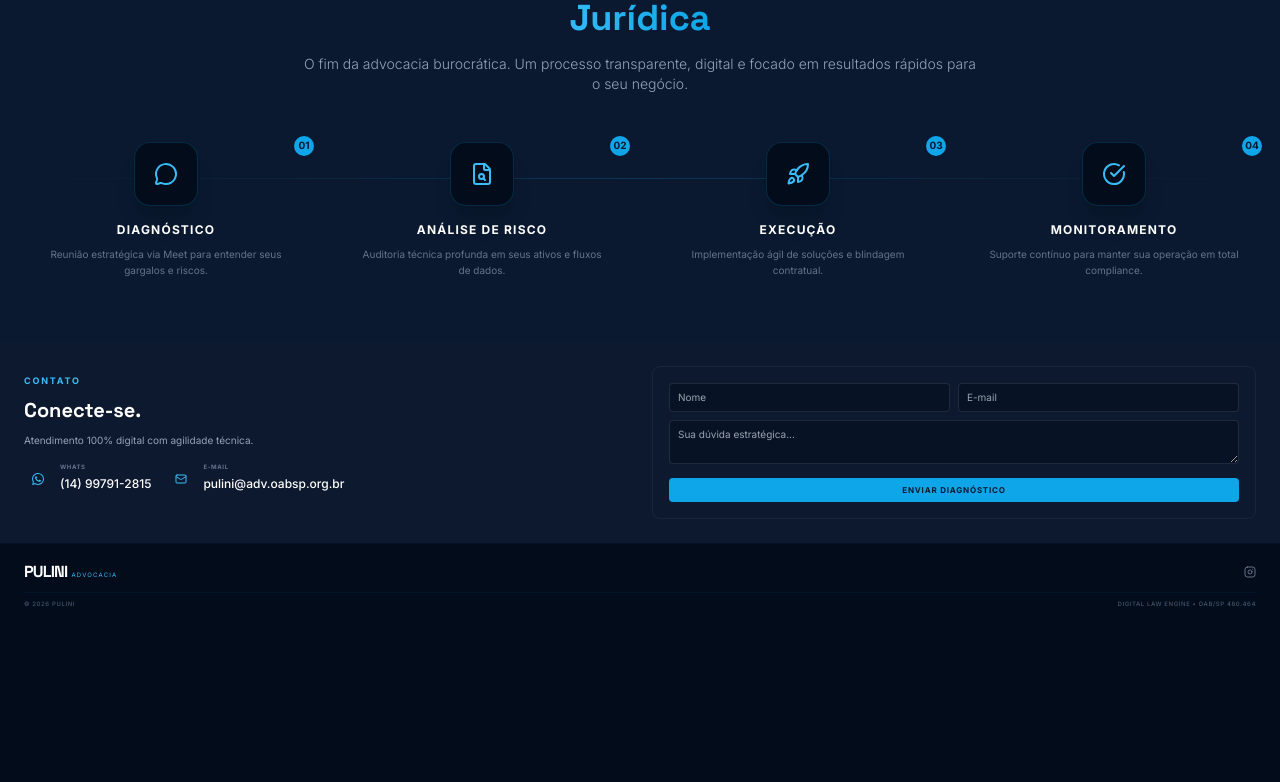
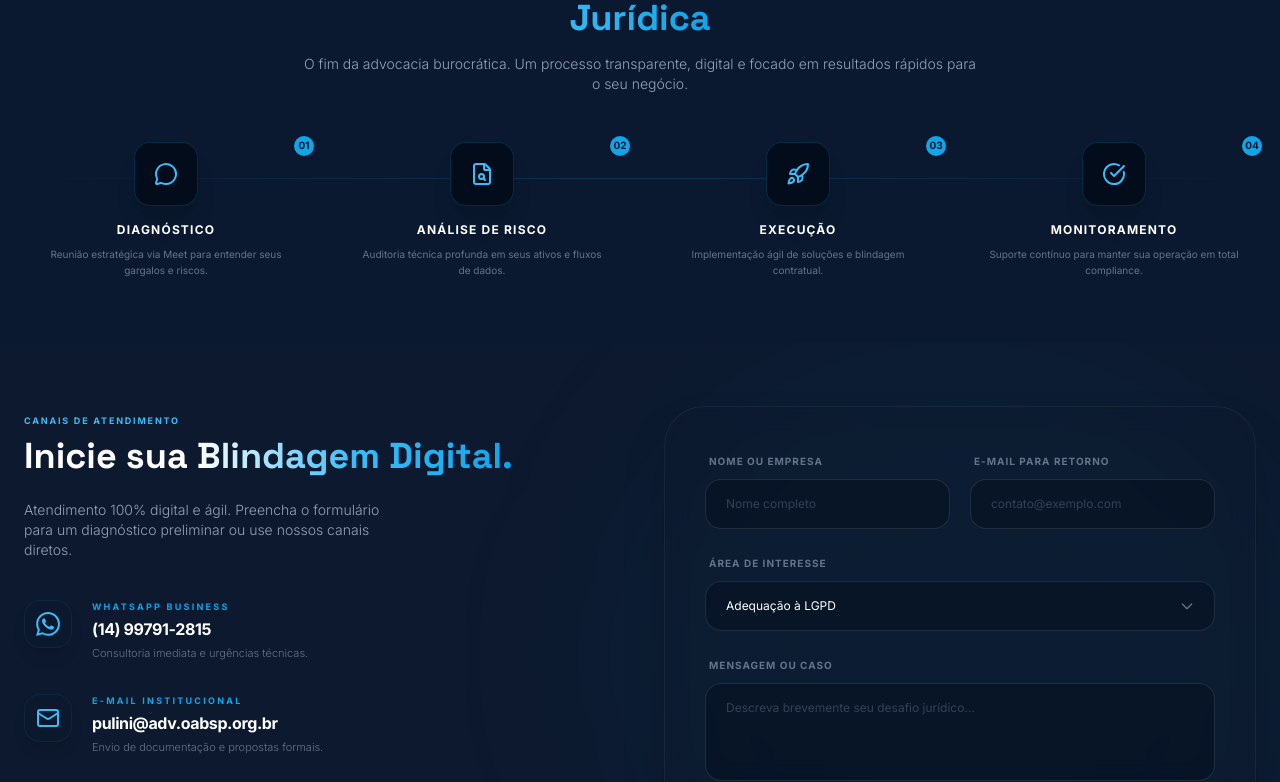
Before and after one commit to PuliniAdvocacia/Pulini-Advocacia, a React (Vite) app: page / in a window 1280 px wide. Shown: the part 2012-2794 px from the top of the page. Before the commit the page ends 2628 px from the top, so only its background shows below. Built offline with nearby package versions, Linux system fonts and the light colour scheme.

Commit message:
feat: Integrate Formspree and update AI chat triggers
Replaces Supabase contact form submission with Formspree for direct email delivery. Updates AI chat triggers with new styling and adds a refresh icon.

```diff
--- a/components/Contact.tsx
+++ b/components/Contact.tsx
@@ -2,12 +2,11 @@
 import React, { useState } from 'react';
 import { Mail, Send, Loader2, AlertCircle, CheckCircle2 } from 'lucide-react';
 import { WhatsAppIcon, OFFICE_EMAIL, OFFICE_PHONE } from '../constants';
-import { supabase } from '../services/supabaseClient';
 
 const Contact: React.FC = () => {
   const [formStatus, setFormStatus] = useState<'idle' | 'sending' | 'success' | 'error'>('idle');
   const [formData, setFormData] = useState({
-    name: '', email: '', subject: 'Adequação à LGPD', message: ''
+    name: '', email: '', subject: 'Diagnóstico Jurídico Digital', message: ''
   });
 
   const handleChange = (e: React.ChangeEvent<HTMLInputElement | HTMLTextAreaElement | HTMLSelectElement>) => {
@@ -17,77 +16,185 @@ const Contact: React.FC = () => {
   const handleSubmit = async (e: React.FormEvent) => {
     e.preventDefault();
     setFormStatus('sending');
+
     try {
-      // Mapeamento explícito para garantir que os nomes das colunas correspondam ao esperado na tabela 'contacts'
-      const { error } = await supabase.from('contacts').insert([{
-        name: formData.name,
-        email: formData.email,
-        subject: formData.subject,
-        message: formData.message
-      }]);
+      /**
+       * Integração com Formspree para envio direto ao e-mail pulini@adv.oabsp.org.br
+       * Para ativar, basta criar o formulário em formspree.io e substituir o ID abaixo.
+       */
+      const FORMSPREE_ID = "xldgqjbe"; // Substitua pelo seu ID real do Formspree
 
-      if (error) throw error;
+      const response = await fetch(`https://formspree.io/f/${FORMSPREE_ID}`, {
+        method: "POST",
+        headers: {
+          "Content-Type": "application/json",
+          "Accept": "application/json"
+        },
+        body: JSON.stringify({
+          ...formData,
+          _subject: `Novo Lead Jurídico: ${formData.name} - ${formData.subject}`
+        })
+      });
 
-      setFormStatus('success');
-      setFormData({ name: '', email: '', subject: 'Adequação à LGPD', message: '' });
-      setTimeout(() => setFormStatus('idle'), 4000);
+      if (response.ok) {
+        setFormStatus('success');
+        setFormData({ name: '', email: '', subject: 'Diagnóstico Jurídico Digital', message: '' });
+        setTimeout(() => setFormStatus('idle'), 6000);
+      } else {
+        throw new Error("Falha no servidor de e-mail");
+      }
     } catch (err) {
-      console.error('Supabase submission error:', err);
+      console.error('Contact error:', err);
       setFormStatus('error');
-      setTimeout(() => setFormStatus('idle'), 4000);
+      setTimeout(() => setFormStatus('idle'), 6000);
     }
   };
 
   return (
-    <section id="contato" className="py-6 bg-navy-800">
+    <section id="contato" className="py-16 bg-navy-800 relative overflow-hidden">
       <div className="container mx-auto px-6">
-        <div className="grid grid-cols-1 lg:grid-cols-2 gap-6 items-start">
+        <div className="grid grid-cols-1 lg:grid-cols-2 gap-12 items-start">
+
           <div className="fade-in">
-            <span className="section-header-badge">Contato</span>
-            <h3 className="text-xl font-display font-bold text-white mb-2">Conecte-se.</h3>
-            <p className="text-slate-400 mb-4 text-[10px] leading-relaxed max-w-xs">
-              Atendimento 100% digital com agilidade técnica.
+            <span className="section-header-badge">Canais de Atendimento</span>
+            <h3 className="text-2xl md:text-4xl font-display font-bold text-white mb-6">
+              Inicie sua <span className="text-gradient">Blindagem Digital.</span>
+            </h3>
+            <p className="text-slate-400 mb-10 text-xs md:text-sm leading-relaxed max-w-sm font-light">
+              Atendimento 100% digital e ágil. Preencha o formulário para um diagnóstico preliminar ou use nossos canais diretos.
             </p>
 
-            <div className="flex flex-wrap gap-4">
+            <div className="space-y-8">
               {[
-                { icon: WhatsAppIcon, label: "Whats", val: OFFICE_PHONE, href: `https://wa.me/55${OFFICE_PHONE.replace(/\D/g, '')}` },
-                { icon: Mail, label: "E-mail", val: OFFICE_EMAIL, href: `mailto:${OFFICE_EMAIL}` }
+                {
+                  icon: WhatsAppIcon,
+                  label: "WhatsApp Business",
+                  val: OFFICE_PHONE,
+                  href: `https://wa.me/55${OFFICE_PHONE.replace(/\D/g, '')}`,
+                  desc: "Consultoria imediata e urgências técnicas."
+                },
+                {
+                  icon: Mail,
+                  label: "E-mail Institucional",
+                  val: OFFICE_EMAIL,
+                  href: `mailto:${OFFICE_EMAIL}`,
+                  desc: "Envio de documentação e propostas formais."
+                }
               ].map((item, i) => (
-                <div key={i} className="flex items-center space-x-2">
-                  <div className="w-7 h-7 glass flex items-center justify-center rounded">
-                    <item.icon className="w-3 h-3 text-sky-400" />
+                <div key={i} className="flex items-start space-x-5 group">
+                  <div className="w-12 h-12 glass-panel flex items-center justify-center rounded-2xl border border-sky-500/10 group-hover:border-sky-500/40 transition-all shadow-lg">
+                    <item.icon className="w-6 h-6 text-sky-400" />
                   </div>
                   <div>
-                    <span className="block text-slate-500 text-[6px] uppercase font-bold tracking-widest leading-none">{item.label}</span>
-                    <a href={item.href} className="text-xs text-white font-medium hover:text-sky-400 transition-colors">{item.val}</a>
+                    <span className="block text-sky-500 text-[9px] uppercase font-bold tracking-[0.25em] mb-1">{item.label}</span>
+                    <a href={item.href} className="text-base text-white font-bold hover:text-sky-400 transition-colors block tracking-tight">{item.val}</a>
+                    <span className="text-[11px] text-slate-500 font-light mt-1 block">{item.desc}</span>
                   </div>
                 </div>
               ))}
             </div>
           </div>
 
-          <div className="fade-in">
-            <div className="glass p-4 rounded-lg border border-white/5">
+          <div className="fade-in relative">
+            {/* Ambient Glow behind the form */}
+            <div className="absolute -inset-10 bg-sky-500/5 blur-[100px] rounded-full pointer-events-none"></div>
+
+            <div className="glass-panel p-8 md:p-10 rounded-[2.5rem] border border-white/5 relative z-10 shadow-2xl">
               {formStatus === 'success' ? (
-                <div className="text-center py-2 flex items-center justify-center space-x-2">
-                  <CheckCircle2 className="text-green-400" size={14} />
-                  <p className="text-white text-[10px] font-bold uppercase tracking-widest">Recebido!</p>
-                </div>
-              ) : formStatus === 'error' ? (
-                <div className="text-center py-2 flex items-center justify-center space-x-2 text-red-400">
-                  <AlertCircle size={14} />
-                  <p className="text-[10px] font-bold uppercase tracking-widest">Erro no envio</p>
+                <div className="text-center py-16 animate-in zoom-in duration-500">
+                  <div className="w-20 h-20 bg-green-500/10 rounded-full flex items-center justify-center mx-auto mb-6 border border-green-500/20 shadow-[0_0_30px_rgba(34,197,94,0.1)]">
+                    <CheckCircle2 className="text-green-400" size={40} />
+                  </div>
+                  <h4 className="text-white font-display font-bold text-xl mb-3 uppercase tracking-tight">Recebido com Sucesso!</h4>
+                  <p className="text-slate-400 text-sm font-light max-w-[250px] mx-auto leading-relaxed">
+                    Sua solicitação foi enviada diretamente ao Dr. Pulini. Retornaremos em breve.
+                  </p>
                 </div>
               ) : (
-                <form onSubmit={handleSubmit} className="space-y-2">
-                  <div className="grid grid-cols-2 gap-2">
-                    <input required name="name" value={formData.name} onChange={handleChange} placeholder="Nome" className="bg-navy-950/50 border border-white/10 rounded px-2 py-1.5 text-white text-[10px] focus:border-sky-500/50 outline-none" />
-                    <input required name="email" value={formData.email} onChange={handleChange} placeholder="E-mail" type="email" className="bg-navy-950/50 border border-white/10 rounded px-2 py-1.5 text-white text-[10px] focus:border-sky-500/50 outline-none" />
+                <form onSubmit={handleSubmit} className="space-y-5">
+                  <div className="grid grid-cols-1 md:grid-cols-2 gap-5">
+                    <div className="space-y-2">
+                      <label className="text-[10px] uppercase tracking-widest text-slate-500 font-bold ml-1">Nome ou Empresa</label>
+                      <input
+                        required
+                        name="name"
+                        value={formData.name}
+                        onChange={handleChange}
+                        placeholder="Nome completo"
+                        className="w-full bg-navy-950/40 border border-white/10 rounded-2xl px-5 py-4 text-white text-xs focus:border-sky-500/50 focus:ring-1 focus:ring-sky-500/10 outline-none transition-all placeholder:text-slate-700"
+                      />
+                    </div>
+                    <div className="space-y-2">
+                      <label className="text-[10px] uppercase tracking-widest text-slate-500 font-bold ml-1">E-mail para Retorno</label>
+                      <input
+                        required
+                        name="email"
+                        value={formData.email}
+                        onChange={handleChange}
+                        placeholder="contato@exemplo.com"
+                        type="email"
+                        className="w-full bg-navy-950/40 border border-white/10 rounded-2xl px-5 py-4 text-white text-xs focus:border-sky-500/50 focus:ring-1 focus:ring-sky-500/10 outline-none transition-all placeholder:text-slate-700"
+                      />
+                    </div>
                   </div>
-                  <textarea required name="message" value={formData.message} onChange={handleChange} rows={2} placeholder="Sua dúvida estratégica..." className="w-full bg-navy-950/50 border border-white/10 rounded px-2 py-1.5 text-white text-[10px] focus:border-sky-500/50 outline-none"></textarea>
-                  <button className="w-full bg-sky-500 text-navy-900 font-bold py-1.5 rounded text-[8px] uppercase tracking-widest hover:bg-sky-400 transition-all flex items-center justify-center space-x-2">
-                    {formStatus === 'sending' ? <Loader2 className="animate-spin" size={12} /> : <span>Enviar Diagnóstico</span>}
+
+                  <div className="space-y-2">
+                    <label className="text-[10px] uppercase tracking-widest text-slate-500 font-bold ml-1">Área de Interesse</label>
+                    <div className="relative">
+                      <select
+                        name="subject"
+                        value={formData.subject}
+                        onChange={handleChange}
+                        className="w-full bg-navy-950/40 border border-white/10 rounded-2xl px-5 py-4 text-white text-xs focus:border-sky-500/50 outline-none appearance-none transition-all cursor-pointer"
+                      >
+                        <option className="bg-navy-900">Adequação à LGPD</option>
+                        <option className="bg-navy-900">SaaS & Apps Compliance</option>
+                        <option className="bg-navy-900">Propriedade Intelectual Tech</option>
+                        <option className="bg-navy-900">Startups & M&A</option>
+                        <option className="bg-navy-900">Crimes Digitais / Incidentes</option>
+                        <option className="bg-navy-900">Outros</option>
+                      </select>
+                      <div className="absolute right-5 top-1/2 -translate-y-1/2 pointer-events-none text-slate-500">
+                        <svg className="w-4 h-4" fill="none" stroke="currentColor" viewBox="0 0 24 24"><path strokeLinecap="round" strokeLinejoin="round" strokeWidth="2" d="M19 9l-7 7-7-7"></path></svg>
+                      </div>
+                    </div>
+                  </div>
+
+                  <div className="space-y-2">
+                    <label className="text-[10px] uppercase tracking-widest text-slate-500 font-bold ml-1">Mensagem ou Caso</label>
+                    <textarea
+                      required
+                      name="message"
+                      value={formData.message}
+                      onChange={handleChange}
+                      rows={4}
+                      placeholder="Descreva brevemente seu desafio jurídico..."
+                      className="w-full bg-navy-950/40 border border-white/10 rounded-2xl px-5 py-4 text-white text-xs focus:border-sky-500/50 focus:ring-1 focus:ring-sky-500/10 outline-none transition-all resize-none placeholder:text-slate-700"
+                    ></textarea>
+                  </div>
+
+                  {formStatus === 'error' && (
+                    <div className="flex items-center space-x-3 text-red-400 bg-red-400/5 p-4 rounded-xl border border-red-400/20 animate-in fade-in slide-in-from-top-1">
+                      <AlertCircle size={18} />
+                      <p className="text-[11px] font-bold uppercase tracking-wider">Falha no envio. Por favor, tente via WhatsApp.</p>
+                    </div>
+                  )}
+
+                  <button
+                    disabled={formStatus === 'sending'}
+                    className="w-full bg-sky-500 text-navy-900 font-bold py-5 rounded-2xl text-[11px] uppercase tracking-[0.25em] hover:bg-sky-400 hover:shadow-[0_10px_25px_rgba(14,165,233,0.3)] transition-all flex items-center justify-center space-x-3 active:scale-[0.98] disabled:opacity-50 group"
+                  >
+                    {formStatus === 'sending' ? (
+                      <>
+                        <Loader2 className="animate-spin" size={18} />
+                        <span>Enviando Dados...</span>
+                      </>
+                    ) : (
+                      <>
+                        <span>Solicitar Diagnóstico Jurídico</span>
+                        <Send size={16} className="group-hover:translate-x-1 group-hover:-translate-y-1 transition-transform" />
+                      </>
+                    )}
                   </button>
                 </form>
               )}
```
Also changed, not shown: components/AIChat.tsx (+74 -52 lines).
